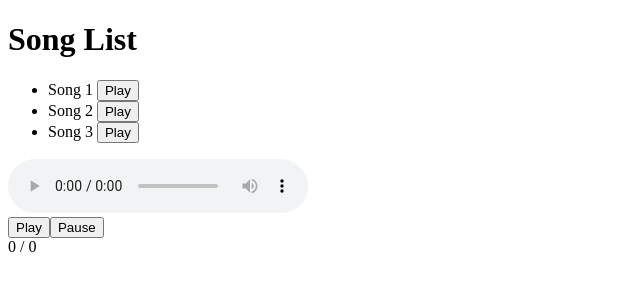
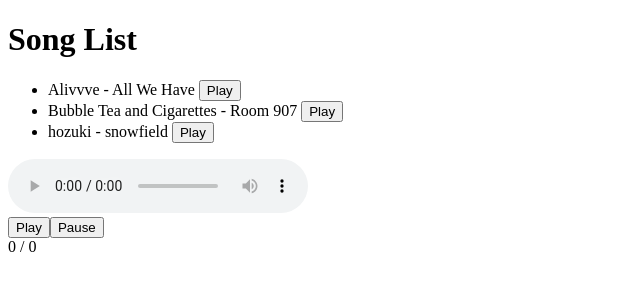
Before and after one commit to PengJiaXuan/NeusoftProject, a Vue app: page / in a window 1280 px wide. Shown: the top 300 px of the page, without its empty margins (0-640 px from the left). Built offline with nearby package versions, Linux system fonts and the light colour scheme.

Commit message:
Add audio files to Git LFS

```diff
--- a/src/mock/data.js
+++ b/src/mock/data.js
@@ -1,5 +1,5 @@
 export const songs = [
-    { id: 1, name: 'Song 1', url: '/song1.mp3' },
-    { id: 2, name: 'Song 2', url: '/song2.mp3' },
-    { id: 3, name: 'Song 3', url: '/song3.mp3' },
-  ];
+  { id: 1, name: 'Alivvve - All We Have', url: '/Alivvve - All We Have.mp3' },
+  { id: 2, name: 'Bubble Tea and Cigarettes - Room 907', url: '/Bubble Tea and Cigarettes - Room 907.mp3' },
+  { id: 3, name: 'hozuki - snowfield', url: '/hozuki - snowfield.mp3' },
+];
```
